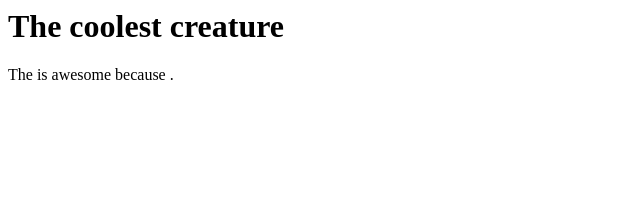
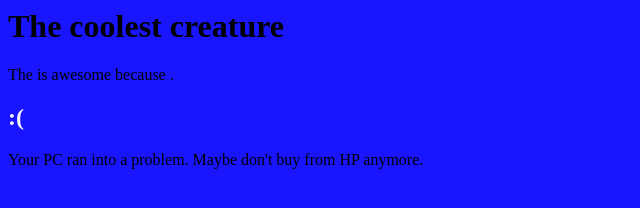
Before and after one commit to x1ngxing/2-1-CSS-Basics, a plain HTML site: page index.html in a window 1280 px wide. Shown: the whole page, without its empty margins (0-640 px from the left). Drawn offline with Linux system fonts and the light colour scheme.

Commit message:
ewgwregwg

```diff
--- a/index.html
+++ b/index.html
@@ -2,10 +2,15 @@
   <head>
         <meta charset="utf-8">
         <title>Challenge: Colorful creature</title>
+        <style>
+          h2 {color: rgb(244, 244, 247)}
+          body {background-color: rgb(25, 21, 255);}
+        </style>
   </head>
   <body>
     <h1>The coolest creature</h1>
     <p>The <em></em> is awesome because <strong></strong>.</p>
-
+        <h2>:(</h2>
+        Your PC ran into a problem. Maybe don't buy from HP anymore.
 </body>
 </html>
```
